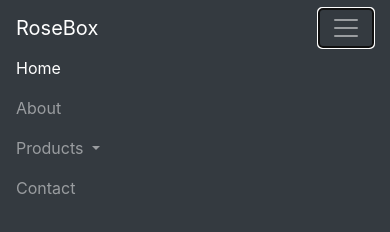
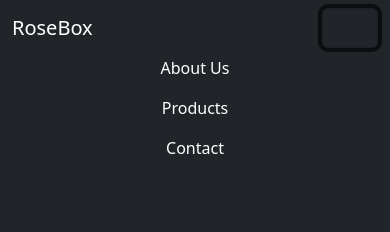
Before and after one commit to finnmrose/CS11001-twentyfour, a plain HTML site: page docs/index.html in a window 390 px wide. Both pictures are taken after a click on the button "Toggle navigation". Drawn offline with nearby package versions, Linux system fonts and the light colour scheme.

Commit message:
update bootstrap to v5

```diff
--- a/docs/index.html
+++ b/docs/index.html
@@ -1,43 +1,38 @@
 <!DOCTYPE html>
 <html>
     <head>
-        <link rel="stylesheet" href="https://cdn.jsdelivr.net/npm/bootstrap@4.1.3/dist/css/bootstrap.min.css" integrity="sha384-MCw98/SFnGE8fJT3GXwEOngsV7Zt27NXFoaoApmYm81iuXoPkFOJwJ8ERdknLPMO" crossorigin="anonymous">
+      <link href="https://cdn.jsdelivr.net/npm/bootstrap@5.3.3/dist/css/bootstrap.min.css" rel="stylesheet" integrity="sha384-QWTKZyjpPEjISv5WaRU9OFeRpok6YctnYmDr5pNlyT2bRjXh0JMhjY6hW+ALEwIH" crossorigin="anonymous">
+      <script src="https://kit.fontawesome.com/985b231313.js" crossorigin="anonymous"></script>
     </head>
     <body class="bg-dark">
-        <nav class="navbar navbar-expand-lg navbar-dark bg-dark">
-            <a class="navbar-brand" href="#">RoseBox</a>
-            <button class="navbar-toggler" type="button" data-toggle="collapse" data-target="#navbarSupportedContent" aria-controls="navbarSupportedContent" aria-expanded="false" aria-label="Toggle navigation">
-              <span class="navbar-toggler-icon"></span>
+      <nav class="navbar bg-dark text-white">
+        <div class="container-fluid">
+          <span class="navbar-brand text-white mb-0 h1">RoseBox</span>
+          <button class="navbar-toggler" type="button" data-bs-toggle="collapse" data-bs-target="#navbarNav" aria-controls="navbarNav" aria-expanded="false" aria-label="Toggle navigation">
+            <span class="navbar-toggler-icon text-white"></span>
           </button>
-
-            <div class="collapse navbar-collapse" id="navbarSupportedContent">
-              <ul class="navbar-nav mr-auto">
-                <li class="nav-item active">
-                  <a class="nav-link" href="#">Home<span class="sr-only">(current)</span></a>
+          <div class="collapse navbar-collapse" id="navbarNav">
+            <div class="d-flex flex-row justify-content-center">
+            <ul class="navbar-nav text-center">
+              <li class="nav-item">
+                <a class="nav-link text-white" href="#">About Us</a>
               </li>
               <li class="nav-item">
-                  <a class="nav-link" href="#">About</a>
-                </li>
-                <li class="nav-item dropdown">
-                  <a class="nav-link dropdown-toggle" href="#" id="navbarDropdown" role="button" data-toggle="dropdown" aria-haspopup="true" aria-expanded="false">
-                    Products
-                  </a>
-                  <div class="dropdown-menu" aria-labelledby="navbarDropdown">
-                    <a class="dropdown-item" href="#">RoseBox</a>
-                    <a class="dropdown-item" href="#">Keycaps</a>
-                  </div>
+                <a class="nav-link text-white" href="#">Products</a>
               </li>
               <li class="nav-item">
-                  <a class="nav-link" href="#">Contact</a>
+                <a class="nav-link text-white" href="#">Contact</a>
               </li>
             </ul>
+          </div>
+          </div>
         </div>
       </nav>
 
 
 
-        <script src="https://code.jquery.com/jquery-3.3.1.slim.min.js" integrity="sha384-q8i/X+965DzO0rT7abK41JStQIAqVgRVzpbzo5smXKp4YfRvH+8abtTE1Pi6jizo" crossorigin="anonymous"></script>
-        <script src="https://cdn.jsdelivr.net/npm/popper.js@1.14.3/dist/uld/popper.min.js" integrity="sha384-ZMP7rVo3mIykV+2+9J3UJ46jBk0WLaUAdn689aCwoqbBJiSnjAK/l8WvCWPIPm49" crossorigin="anonymous"></script>
-        <script src="https://cdn.jsdelivr.net/npm/bootstrap@4.1.3/dist/js/bootstrap.min.js" integrity="sha384-ChfqqxuZUCnJSK3+MXmPNIyE6ZbWh2IMqE241rYiqJxyMiZ6OW/JmZQ5stwEULTy" crossorigin="anonymous"></script>
+
+
+          <script src="https://cdn.jsdelivr.net/npm/bootstrap@5.3.3/dist/js/bootstrap.bundle.min.js" integrity="sha384-YvpcrYf0tY3lHB60NNkmXc5s9fDVZLESaAA55NDzOxhy9GkcIdslK1eN7N6jIeHz" crossorigin="anonymous"></script>
     </body>
 </html>
```
Lines whose indentation alone changed are shown as unchanged.
